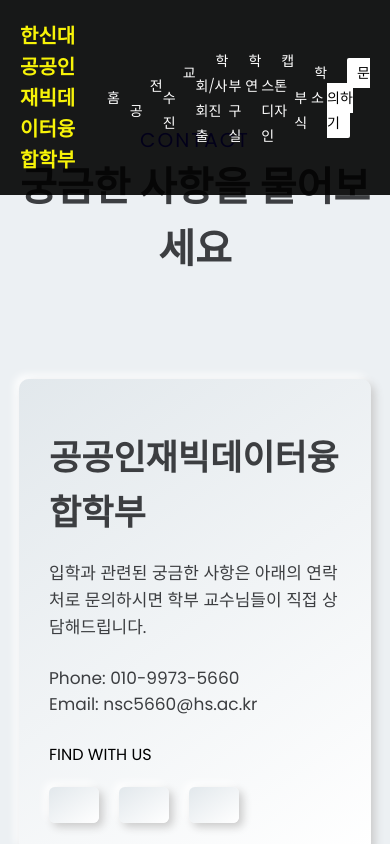
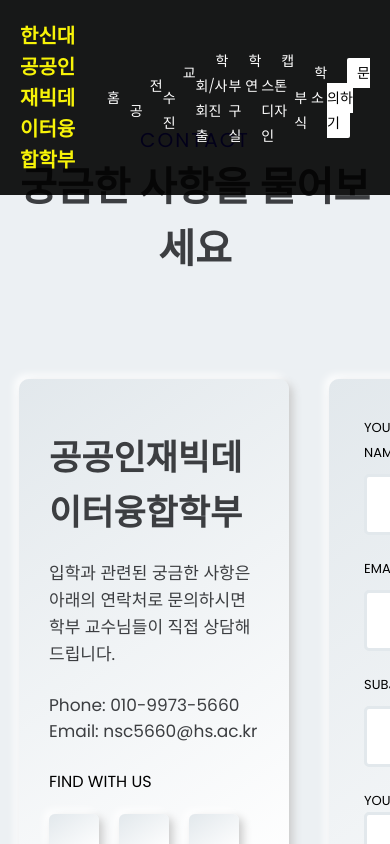
Before and after one commit to LeeSeogMin/pubbig_web, a React (Create React App) app: page /component/Contact/Contact in a window 390 px wide. Shown: the top 844 px of the page. Built offline with nearby package versions, Linux system fonts and the light colour scheme.

Commit message:
contact modal grid

```diff
--- a/src/component/Contact/Contact.css
+++ b/src/component/Contact/Contact.css
@@ -1,3 +1,8 @@
+.contact-modal-grid {
+    display: grid;
+    grid-template-columns: 1fr 1fr 1fr;
+    grid-gap: 40px;
+}
 .Contact .left {
     width: 36%;
 }
@@ -55,4 +60,9 @@
         width: 100%;
         margin-top: 50px;
     }
+    .contact-modal-grid {
+        display: grid;
+        grid-template-columns: 1fr 1fr 1fr;
+        grid-gap: 40px;
+    }
 }
--- a/src/component/Contact/Contact.js
+++ b/src/component/Contact/Contact.js
@@ -41,7 +41,7 @@
                         <h1>궁금한 사항을 물어보세요</h1>
                     </div>
 
-                    <div className="content d_flex">
+                    <div className="content contact-modal-grid">
                         <div className="left">
                             <div className="box box_shodow">
                                 <div className="details">
```
